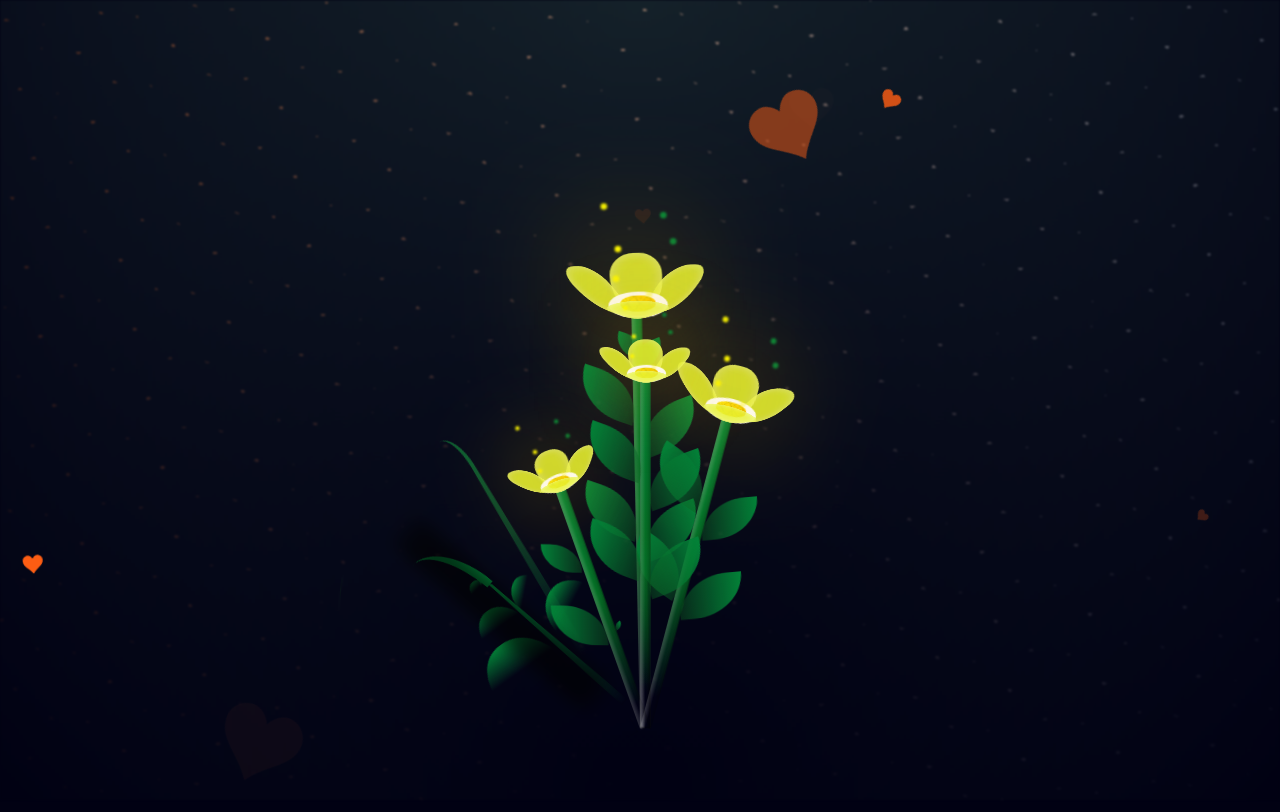
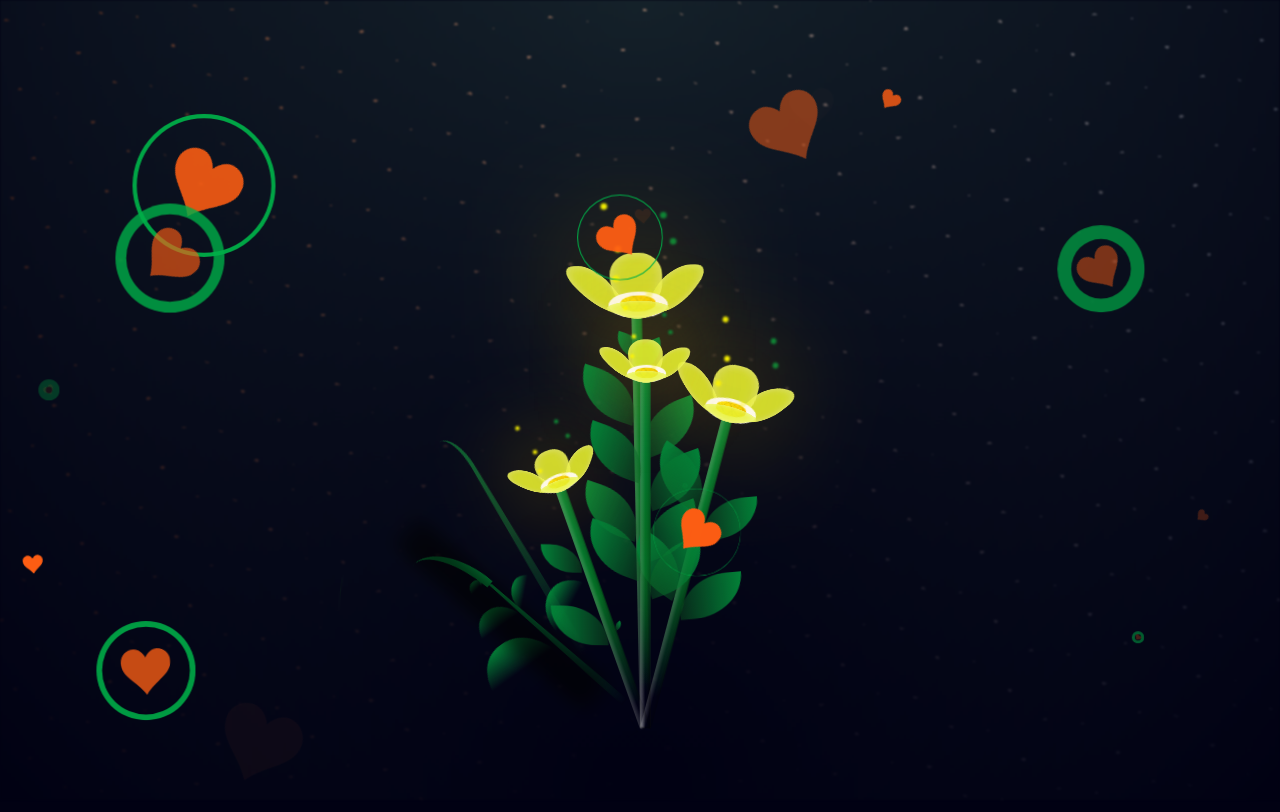
Before and after one commit to Gersko13/Happy-Bir, a plain HTML site: page index.html in a window 1280 px wide. Both pictures are taken after a click on the button "Ábreme". Drawn offline with Linux system fonts and the light colour scheme.

Commit message:
Update index.html

```diff
--- a/index.html
+++ b/index.html
@@ -367,6 +367,72 @@
             <path d="M23.6 2c-3.363 0-6.258 2.736-7.599 5.594-1.342-2.858-4.237-5.594-7.601-5.594-4.637 0-8.4 3.764-8.4 8.401 0 9.433 9.516 11.906 16.001 21.232 6.13-9.268 15.999-12.1 15.999-21.232 0-4.637-3.763-8.401-8.4-8.401z"></path>
           </svg>
         </div>
+        <div class="bubble">
+          <svg class="heart" viewBox="0 0 32 32">
+            <title>heart22</title>
+            <path d="M23.6 2c-3.363 0-6.258 2.736-7.599 5.594-1.342-2.858-4.237-5.594-7.601-5.594-4.637 0-8.4 3.764-8.4 8.401 0 9.433 9.516 11.906 16.001 21.232 6.13-9.268 15.999-12.1 15.999-21.232 0-4.637-3.763-8.401-8.4-8.401z"></path>
+          </svg>
+        </div>
+        <div class="bubble">
+          <svg class="heart" viewBox="0 0 32 32">
+            <title>heart22</title>
+            <path d="M23.6 2c-3.363 0-6.258 2.736-7.599 5.594-1.342-2.858-4.237-5.594-7.601-5.594-4.637 0-8.4 3.764-8.4 8.401 0 9.433 9.516 11.906 16.001 21.232 6.13-9.268 15.999-12.1 15.999-21.232 0-4.637-3.763-8.401-8.4-8.401z"></path>
+          </svg>
+        </div>
+        <div class="bubble">
+          <svg class="heart" viewBox="0 0 32 32">
+            <title>heart22</title>
+            <path d="M23.6 2c-3.363 0-6.258 2.736-7.599 5.594-1.342-2.858-4.237-5.594-7.601-5.594-4.637 0-8.4 3.764-8.4 8.401 0 9.433 9.516 11.906 16.001 21.232 6.13-9.268 15.999-12.1 15.999-21.232 0-4.637-3.763-8.401-8.4-8.401z"></path>
+          </svg>
+        </div>
+        <div class="bubble">
+          <svg class="heart" viewBox="0 0 32 32">
+            <title>heart22</title>
+            <path d="M23.6 2c-3.363 0-6.258 2.736-7.599 5.594-1.342-2.858-4.237-5.594-7.601-5.594-4.637 0-8.4 3.764-8.4 8.401 0 9.433 9.516 11.906 16.001 21.232 6.13-9.268 15.999-12.1 15.999-21.232 0-4.637-3.763-8.401-8.4-8.401z"></path>
+          </svg>
+        </div>
+        <div class="bubble">
+          <svg class="heart" viewBox="0 0 32 32">
+            <title>heart22</title>
+            <path d="M23.6 2c-3.363 0-6.258 2.736-7.599 5.594-1.342-2.858-4.237-5.594-7.601-5.594-4.637 0-8.4 3.764-8.4 8.401 0 9.433 9.516 11.906 16.001 21.232 6.13-9.268 15.999-12.1 15.999-21.232 0-4.637-3.763-8.401-8.4-8.401z"></path>
+          </svg>
+        </div>
+        <div class="bubble">
+          <svg class="heart" viewBox="0 0 32 32">
+            <title>heart22</title>
+            <path d="M23.6 2c-3.363 0-6.258 2.736-7.599 5.594-1.342-2.858-4.237-5.594-7.601-5.594-4.637 0-8.4 3.764-8.4 8.401 0 9.433 9.516 11.906 16.001 21.232 6.13-9.268 15.999-12.1 15.999-21.232 0-4.637-3.763-8.401-8.4-8.401z"></path>
+          </svg>
+        </div>
+        <div class="bubble">
+          <svg class="heart" viewBox="0 0 32 32">
+            <title>heart22</title>
+            <path d="M23.6 2c-3.363 0-6.258 2.736-7.599 5.594-1.342-2.858-4.237-5.594-7.601-5.594-4.637 0-8.4 3.764-8.4 8.401 0 9.433 9.516 11.906 16.001 21.232 6.13-9.268 15.999-12.1 15.999-21.232 0-4.637-3.763-8.401-8.4-8.401z"></path>
+          </svg>
+        </div>
+        <div class="bubble">
+          <svg class="heart" viewBox="0 0 32 32">
+            <title>heart22</title>
+            <path d="M23.6 2c-3.363 0-6.258 2.736-7.599 5.594-1.342-2.858-4.237-5.594-7.601-5.594-4.637 0-8.4 3.764-8.4 8.401 0 9.433 9.516 11.906 16.001 21.232 6.13-9.268 15.999-12.1 15.999-21.232 0-4.637-3.763-8.401-8.4-8.401z"></path>
+          </svg>
+        </div>
+        <div class="bubble">
+          <svg class="heart" viewBox="0 0 32 32">
+            <title>heart22</title>
+            <path d="M23.6 2c-3.363 0-6.258 2.736-7.599 5.594-1.342-2.858-4.237-5.594-7.601-5.594-4.637 0-8.4 3.764-8.4 8.401 0 9.433 9.516 11.906 16.001 21.232 6.13-9.268 15.999-12.1 15.999-21.232 0-4.637-3.763-8.401-8.4-8.401z"></path>
+          </svg>
+        </div>
+        <div class="bubble">
+          <svg class="heart" viewBox="0 0 32 32">
+            <title>heart22</title>
+            <path d="M23.6 2c-3.363 0-6.258 2.736-7.599 5.594-1.342-2.858-4.237-5.594-7.601-5.594-4.637 0-8.4 3.764-8.4 8.401 0 9.433 9.516 11.906 16.001 21.232 6.13-9.268 15.999-12.1 15.999-21.232 0-4.637-3.763-8.401-8.4-8.401z"></path>
+          </svg>
+        </div>
+        <div class="bubble">
+          <svg class="heart" viewBox="0 0 32 32">
+            <title>heart22</title>
+            <path d="M23.6 2c-3.363 0-6.258 2.736-7.599 5.594-1.342-2.858-4.237-5.594-7.601-5.594-4.637 0-8.4 3.764-8.4 8.401 0 9.433 9.516 11.906 16.001 21.232 6.13-9.268 15.999-12.1 15.999-21.232 0-4.637-3.763-8.401-8.4-8.401z"></path>
+          </svg>
+        </div>
       </div>
     </div>
 
```
